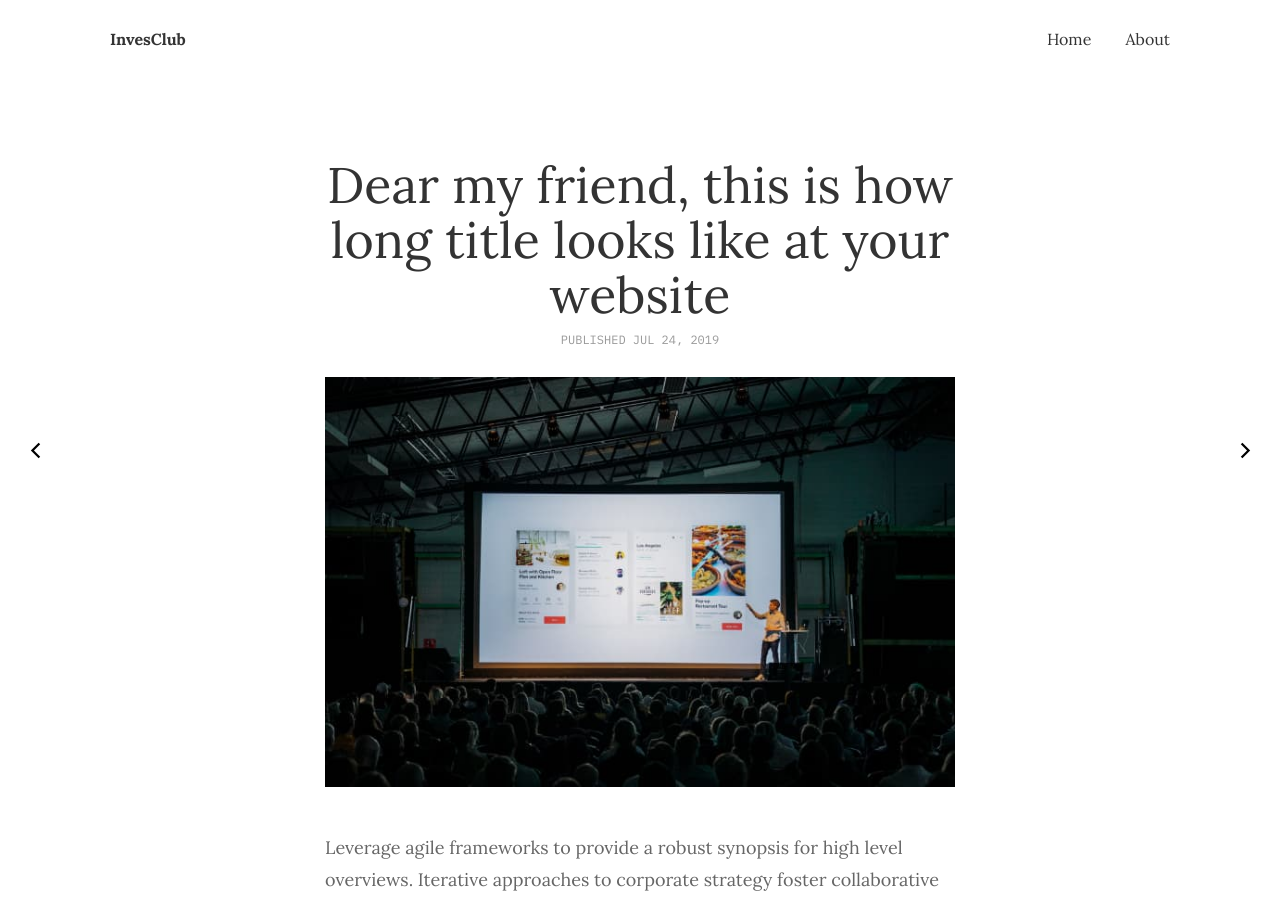
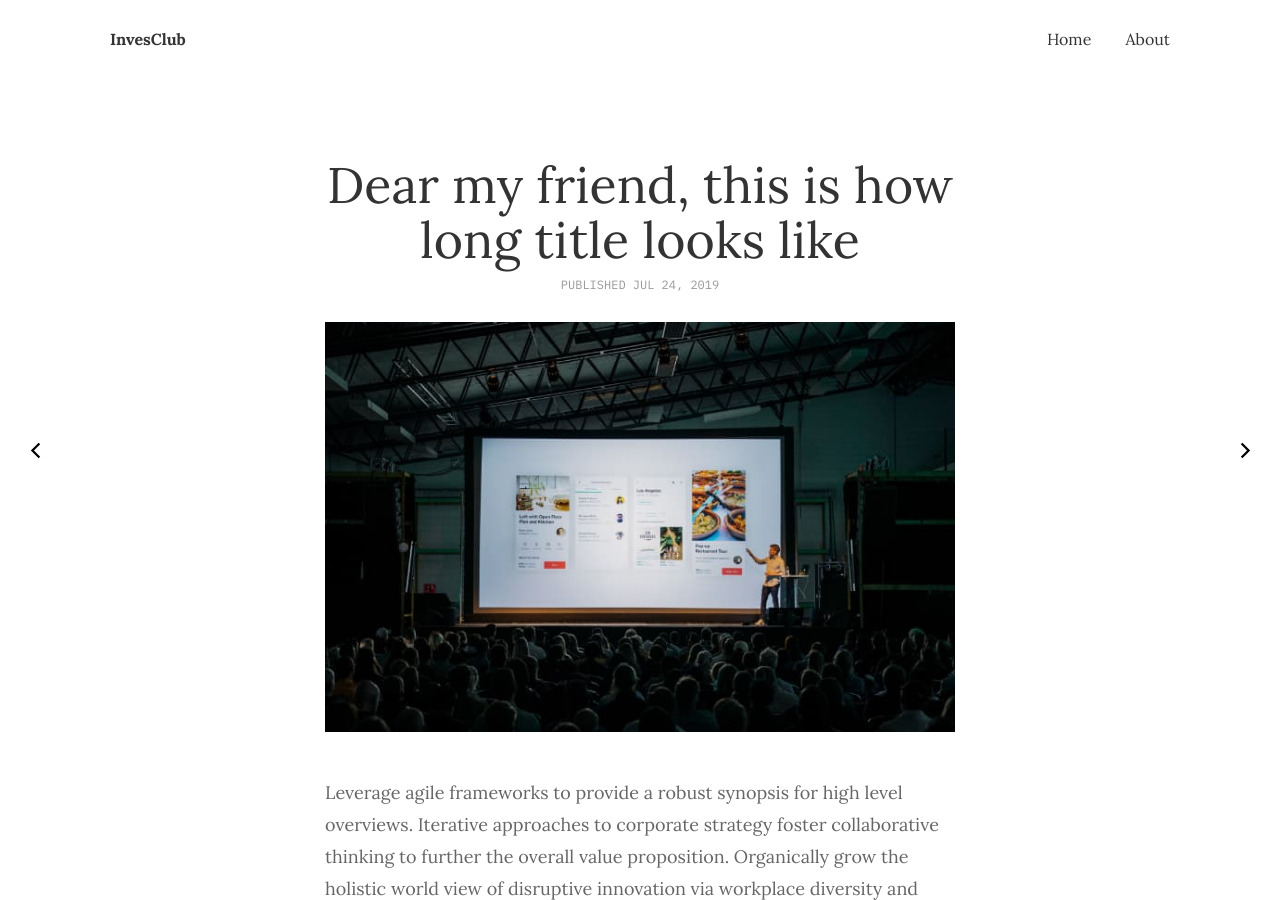
Before and after one commit to ekonomikusid/home, a Jekyll site: the page built from _posts/2019-07-23-conference-in-london.md, in a window 1280 px wide and 900 px high. Built offline with Jekyll 4.4.1, drawn with Linux system fonts in a browser that asks for light colours.

Commit message:
Update 2019-07-23-conference-in-london.md

```diff
--- a/_posts/2019-07-23-conference-in-london.md
+++ b/_posts/2019-07-23-conference-in-london.md
@@ -1,6 +1,6 @@
 ---
 layout: post
-title:  Dear my friend, this is how long title looks like at your website
+title:  Dear my friend, this is how long title looks like
 date:   2019-07-24 14:50:35 +0300
 image:  '/assets/img/07.jpg'
 tags:   [travel, london, work, blog]
```
